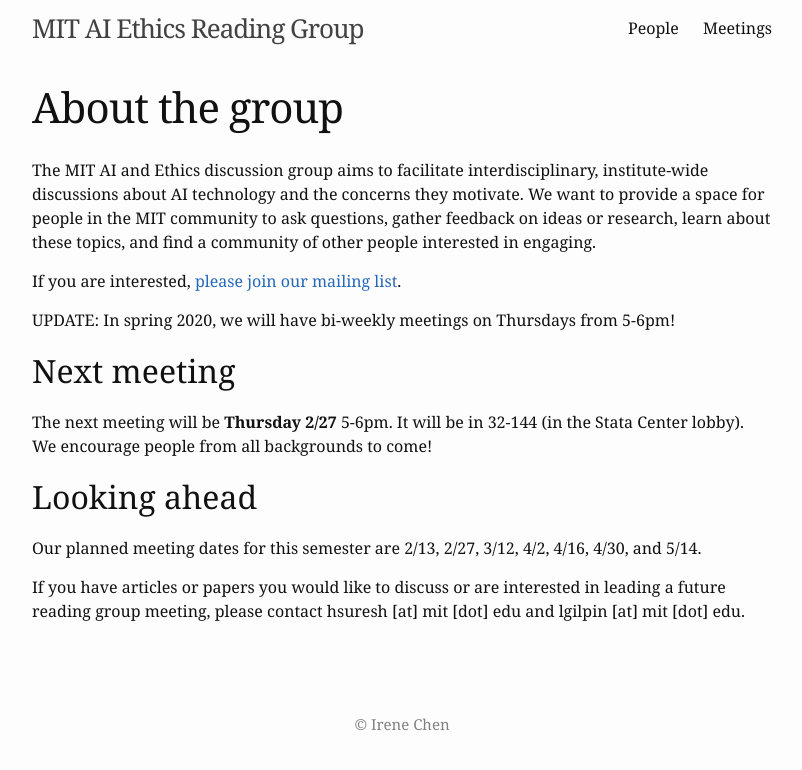
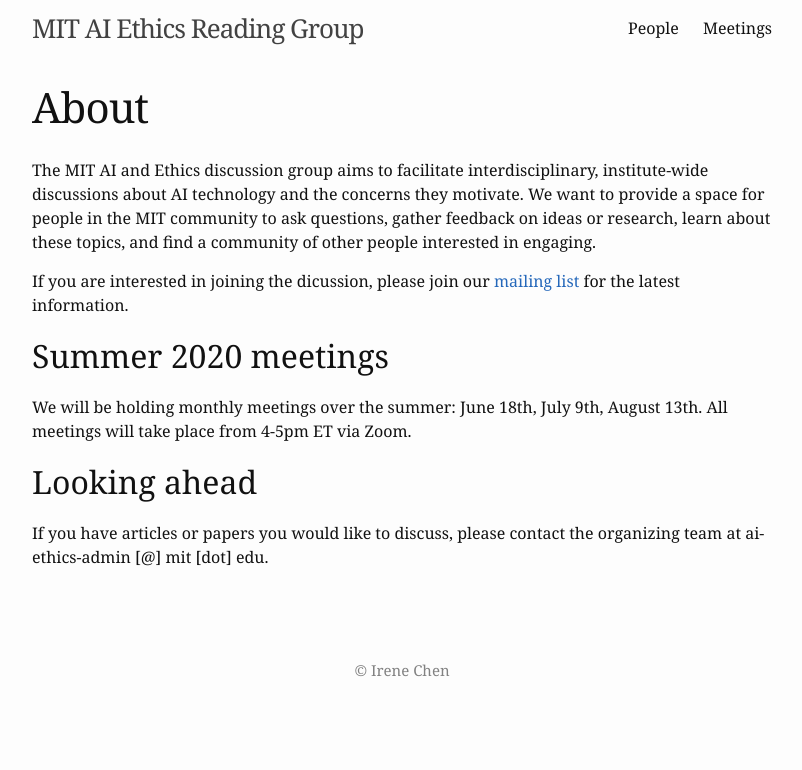
Before and after one commit to mitaiethics/mitaiethics.github.io, a Jekyll site: the page built from info.md, in a window 1280 px wide. Shown: the top 770 px of the page, without its empty margins (238-1040 px from the left). Built offline with Jekyll 4.4.1, drawn with Linux system fonts in a browser that asks for light colours.

Commit message:
Summer 2020 refresh
Added summer 2020 meeting dates, and updated contact email

```diff
--- a/info.md
+++ b/info.md
@@ -1,23 +1,17 @@
 ---
 layout: page
-title: "About the group"
+title: "About"
 permalink: /
 ---
 
 The MIT AI and Ethics discussion group aims to facilitate interdisciplinary, institute-wide discussions about AI technology and the concerns they motivate. We want to provide a space for people in the MIT community to ask questions, gather feedback on ideas or research, learn about these topics, and find a community of other people interested in engaging.
 
-If you are interested, [please join our mailing list](https://groups.mit.edu/webmoira/list/ai-ethics).
+If you are interested in joining the dicussion, please join our [mailing list](https://groups.mit.edu/webmoira/list/ai-ethics) for the latest information.
 
-UPDATE: In spring 2020, we will have bi-weekly meetings on Thursdays from 5-6pm!
+## Summer 2020 meetings
 
-
-## Next meeting
-
-The next meeting will be **Thursday 2/27** 5-6pm. It will be in 32-144 (in the Stata Center lobby).  We encourage people from all backgrounds to come!
-
+We will be holding monthly meetings over the summer: June 18th, July 9th, August 13th. All meetings will take place from 4-5pm ET via Zoom.
 
 ## Looking ahead
 
-Our planned meeting dates for this semester are 2/13, 2/27, 3/12, 4/2, 4/16, 4/30, and 5/14.
-
-If you have articles or papers you would like to discuss or are interested in leading a future reading group meeting, please contact hsuresh [at] mit [dot] edu and lgilpin [at] mit [dot] edu.
+If you have articles or papers you would like to discuss, please contact the organizing team at ai-ethics-admin [@] mit [dot] edu.
```
